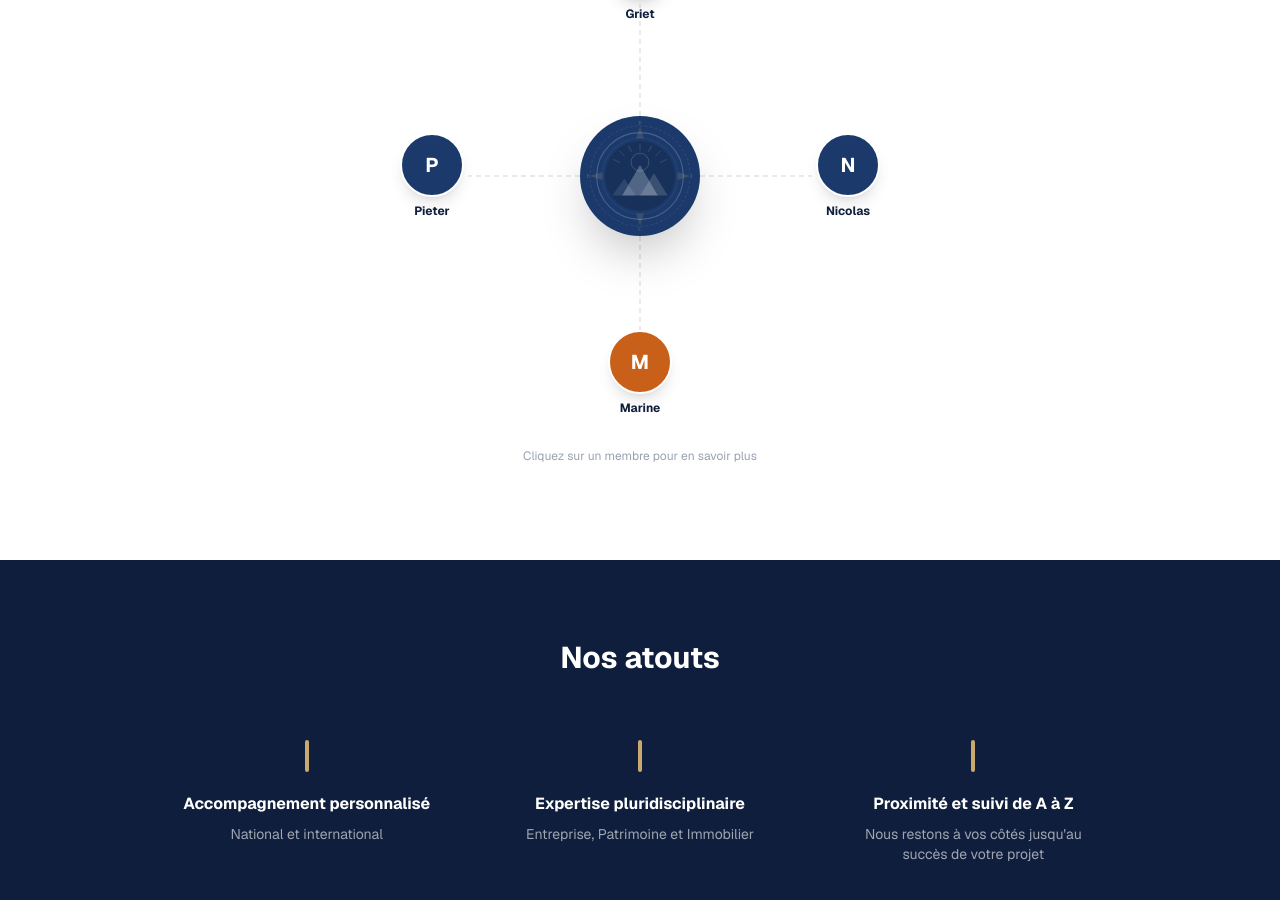
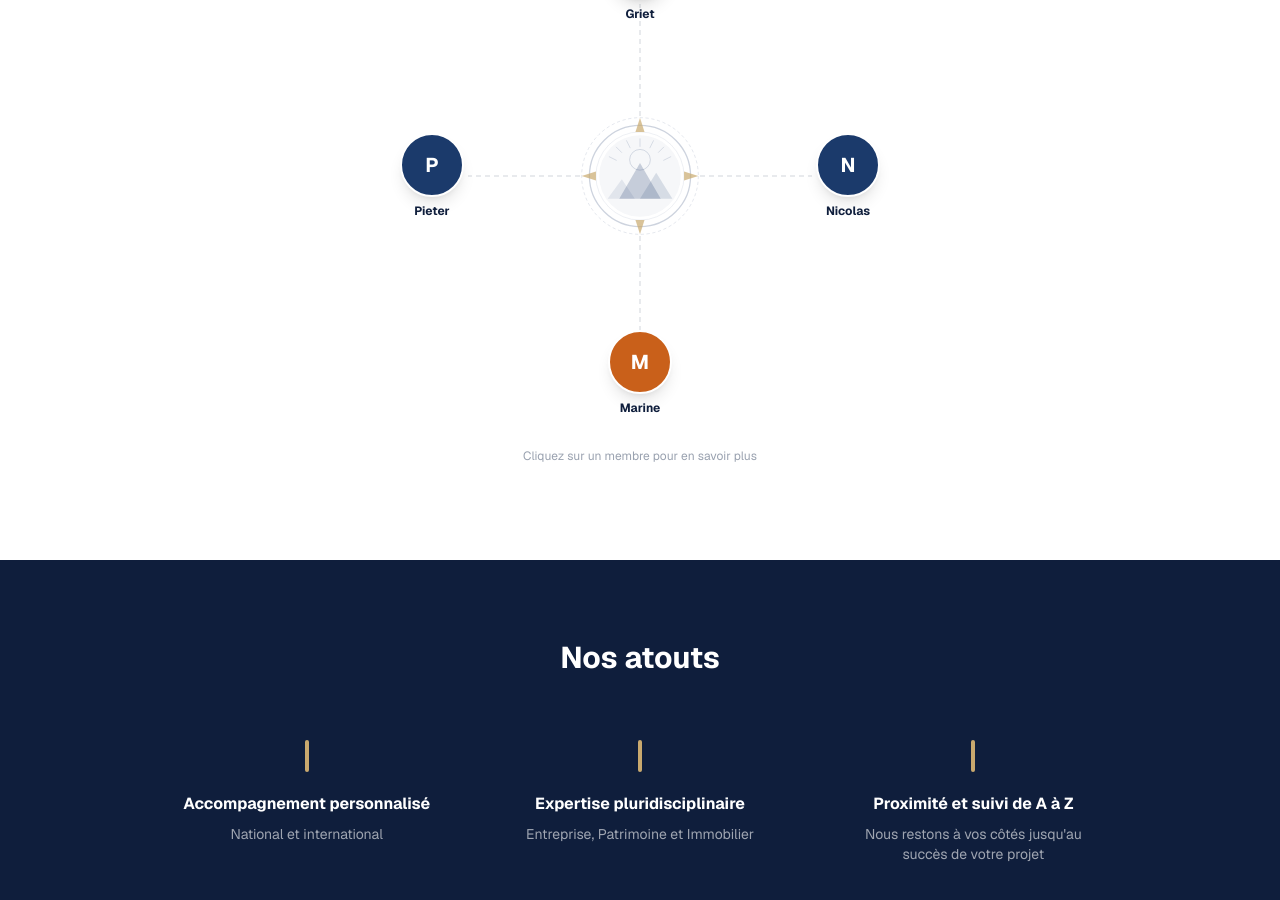
Before and after one commit to marine-png/epic, a Next.js app: page /a-propos in a window 1280 px wide. Shown: the part 1425-2325 px from the top of the page. Built offline with nearby package versions, Linux system fonts and the light colour scheme.

Commit message:
feat: app/components/CompassTeam.tsx

```diff
--- a/app/components/CompassTeam.tsx
+++ b/app/components/CompassTeam.tsx
@@ -2,7 +2,6 @@
 import { useState } from 'react';
 import { motion, AnimatePresence } from 'framer-motion';
 
-// Griet = North (P), Nicolas = East (I), Marine = South (C), Pieter = West (E)
 const MEMBERS = [
   {
     id: 'griet', initial: 'G', name: 'Griet', color: '#2D6A4F',
@@ -13,14 +12,14 @@ const MEMBERS = [
       "Expertise en transmission et succession, structuration de portefeuille",
     ],
     tags: 'Optimisation fiscale · Structuration patrimoniale · Investissements',
-    dir: 'north' as const, compassLetter: 'P',
+    dir: 'north' as const,
   },
   {
     id: 'nicolas', initial: 'N', name: 'Nicolas', color: '#1B3A6B',
     role: 'Expert Entreprise – Structuration & Stratégie', pole: 'Entreprise',
     bio: "Spécialisé dans l'accompagnement des entrepreneurs, Nicolas intervient sur la structuration juridique, la stratégie et le développement des projets avec une approche personnalisée.",
     tags: 'Structuration · Stratégie · Développement',
-    dir: 'east' as const, compassLetter: 'I',
+    dir: 'east' as const,
   },
   {
     id: 'marine', initial: 'M', name: 'Marine', color: '#C9601A',
@@ -31,7 +30,7 @@ const MEMBERS = [
       "Accompagnement pour investisseurs nationaux et internationaux",
     ],
     tags: 'Immobilier professionnel · Investissement immobilier · Négociation',
-    dir: 'south' as const, compassLetter: 'C',
+    dir: 'south' as const,
   },
   {
     id: 'pieter', initial: 'P', name: 'Pieter', color: '#1B3A6B',
@@ -44,13 +43,12 @@ const MEMBERS = [
       "4 ans de conseil aux chefs d'entreprise",
     ],
     tags: 'Acquisition · Business plan · Financement · Stratégie',
-    dir: 'west' as const, compassLetter: 'E',
+    dir: 'west' as const,
   },
 ];
 
 type Dir = 'north' | 'east' | 'south' | 'west';
 
-// Compass center is 120px (radius 60). Lines start at 60px from center (240).
 const LINE_COORDS: Record<Dir, { x1: number; y1: number; x2: number; y2: number }> = {
   north: { x1: 240, y1: 180, x2: 240, y2: 68 },
   south: { x1: 240, y1: 300, x2: 240, y2: 412 },
@@ -65,21 +63,20 @@ const POS_STYLE: Record<Dir, React.CSSProperties> = {
   west:  { position: 'absolute', left: 0,   top: '50%',  transform: 'translateY(-50%)' },
 };
 
-// Full EPIC compass logo (same as SectionBanner), rendered on dark navy bg
-function CompassLogo({ activeLetter }: { activeLetter: string | null }) {
-  const lo = (l: string) => l === activeLetter ? 1 : 0.15;
-  const ao = (l: string) => l === activeLetter ? 1 : 0.18;
+// Compass logo on white: navy elements replacing white, no letters
+function CompassLogo() {
+  const N = '#1B3A6B';
   return (
     <svg xmlns="http://www.w3.org/2000/svg" viewBox="-5 -8 210 216" width="100%" height="100%">
       {/* Outer dashed ring */}
-      <circle cx="100" cy="100" r="90" fill="none" stroke="white" strokeWidth="1" strokeDasharray="5 4" opacity="0.15"/>
+      <circle cx="100" cy="100" r="90" fill="none" stroke={N} strokeWidth="1" strokeDasharray="5 4" opacity="0.18"/>
       {/* Inner rings */}
-      <circle cx="100" cy="100" r="78" fill="none" stroke="white" strokeWidth="2" opacity="0.2"/>
-      <circle cx="100" cy="100" r="68" fill="none" stroke="white" strokeWidth="1" opacity="0.1"/>
-      {/* Fill */}
-      <circle cx="100" cy="100" r="63" fill="rgba(0,0,0,0.15)"/>
+      <circle cx="100" cy="100" r="78" fill="none" stroke={N} strokeWidth="2" opacity="0.22"/>
+      <circle cx="100" cy="100" r="68" fill="none" stroke={N} strokeWidth="1" opacity="0.12"/>
+      {/* Subtle fill */}
+      <circle cx="100" cy="100" r="63" fill="rgba(27,58,107,0.04)"/>
       {/* Sun rays */}
-      <g stroke="white" strokeWidth="1" opacity="0.25">
+      <g stroke={N} strokeWidth="1" opacity="0.22">
         <line x1="100" y1="55" x2="100" y2="42"/>
         <line x1="115" y1="57" x2="121" y2="45"/>
         <line x1="128" y1="64" x2="137" y2="55"/>
@@ -89,24 +86,16 @@ function CompassLogo({ activeLetter }: { activeLetter: string | null }) {
         <line x1="64"  y1="76" x2="52"  y2="70"/>
       </g>
       {/* Sun */}
-      <circle cx="100" cy="75" r="16" fill="none" stroke="white" strokeWidth="1" opacity="0.3"/>
+      <circle cx="100" cy="75" r="16" fill="none" stroke={N} strokeWidth="1" opacity="0.25"/>
       {/* Mountains */}
-      <polygon points="68,135 100,80 132,135" fill="white" opacity="0.25"/>
-      <polygon points="100,135 125,95 150,135" fill="white" opacity="0.15"/>
-      <polygon points="50,135 72,105 92,135" fill="white" opacity="0.1"/>
-      {/* North arrow — P */}
-      <polygon points="100,10 93,32 107,32" fill="#C9A96E" opacity={ao('P')}/>
-      {/* South arrow — C */}
-      <polygon points="100,190 93,168 107,168" fill="#C9A96E" opacity={ao('C')}/>
-      {/* West arrow — E */}
-      <polygon points="10,100 32,93 32,107" fill="#C9A96E" opacity={ao('E')}/>
-      {/* East arrow — I */}
-      <polygon points="190,100 168,93 168,107" fill="#C9A96E" opacity={ao('I')}/>
-      {/* Labels */}
-      <text x="100" y="8"   textAnchor="middle" fontFamily="serif" fontSize={activeLetter==='P'?14:10} fontWeight="bold" fill="white" opacity={lo('P')}>P</text>
-      <text x="100" y="199" textAnchor="middle" fontFamily="serif" fontSize={activeLetter==='C'?14:10} fontWeight="bold" fill="white" opacity={lo('C')}>C</text>
-      <text x="7"   y="104" textAnchor="middle" fontFamily="serif" fontSize={activeLetter==='E'?14:10} fontWeight="bold" fill="white" opacity={lo('E')}>E</text>
-      <text x="193" y="104" textAnchor="middle" fontFamily="serif" fontSize={activeLetter==='I'?14:10} fontWeight="bold" fill="white" opacity={lo('I')}>I</text>
+      <polygon points="68,135 100,80 132,135" fill={N} opacity="0.22"/>
+      <polygon points="100,135 125,95 150,135" fill={N} opacity="0.14"/>
+      <polygon points="50,135 72,105 92,135" fill={N} opacity="0.09"/>
+      {/* Arrows in gold */}
+      <polygon points="100,10 93,32 107,32"   fill="#C9A96E" opacity="0.7"/>
+      <polygon points="100,190 93,168 107,168" fill="#C9A96E" opacity="0.7"/>
+      <polygon points="10,100 32,93 32,107"   fill="#C9A96E" opacity="0.7"/>
+      <polygon points="190,100 168,93 168,107" fill="#C9A96E" opacity="0.7"/>
     </svg>
   );
 }
@@ -135,12 +124,12 @@ export default function CompassTeam() {
           })}
         </svg>
 
-        {/* Center — full EPIC compass logo on dark navy */}
+        {/* Center — full logo, no background */}
         <div
-          className="absolute left-1/2 top-1/2 -translate-x-1/2 -translate-y-1/2 rounded-full overflow-hidden shadow-2xl"
-          style={{ width: 120, height: 120, backgroundColor: '#1B3A6B' }}
+          className="absolute left-1/2 top-1/2 -translate-x-1/2 -translate-y-1/2"
+          style={{ width: 140, height: 140 }}
         >
-          <CompassLogo activeLetter={activeMember?.compassLetter ?? null} />
+          <CompassLogo />
         </div>
 
         {/* Member avatars */}
@@ -200,9 +189,9 @@ export default function CompassTeam() {
                 </div>
               </div>
               <p className="text-sm text-gray-600 leading-relaxed mb-4">{activeMember.bio}</p>
-              {activeMember.details && (
+              {'details' in activeMember && activeMember.details && (
                 <ul className="space-y-1.5 mb-5">
-                  {activeMember.details.map(d => (
+                  {(activeMember.details as string[]).map(d => (
                     <li key={d} className="flex items-start gap-2 text-sm text-gray-500">
                       <span className="mt-1.5 w-1.5 h-1.5 rounded-full flex-shrink-0" style={{ backgroundColor: activeMember.color }} />
                       {d}
```
